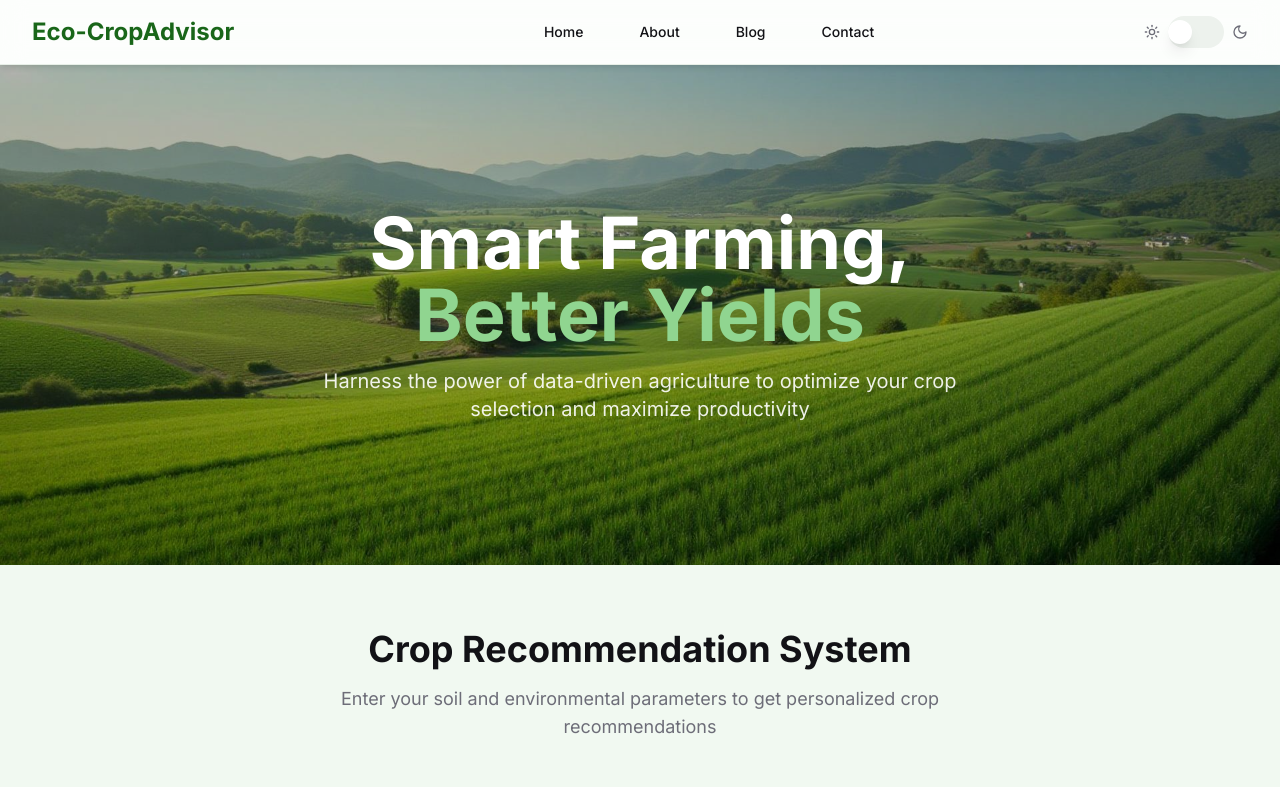
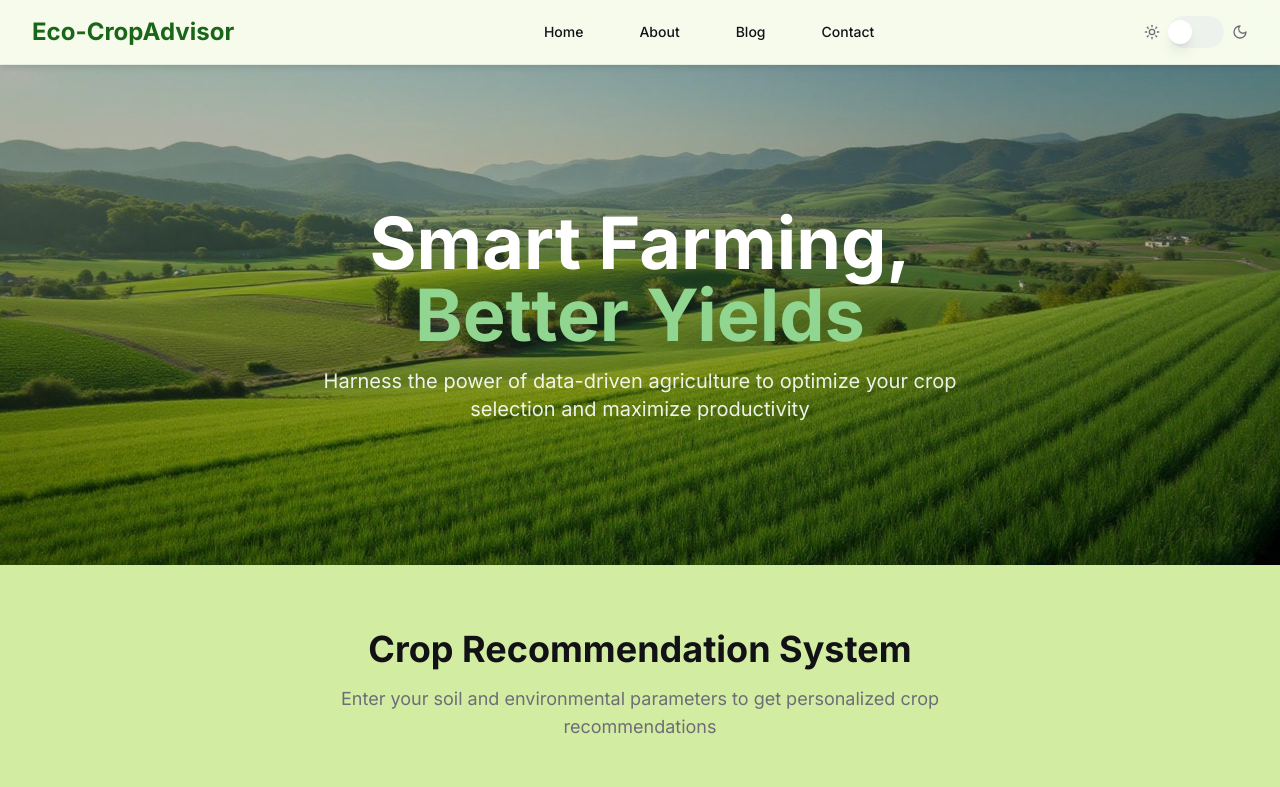
Before and after one commit to GeekyPundit/eco-growth-guide, a React (Vite) app: page / in a window 1280 px wide. Shown: the top 787 px of the page. Built offline with nearby package versions, Linux system fonts and the light colour scheme.

Commit message:
Fix page background color
Set the main page background color to #beeda1, ensuring that the header and footer colors remain unchanged.

```diff
--- a/src/index.css
+++ b/src/index.css
@@ -8,8 +8,8 @@ All colors MUST be HSL.
 
 @layer base {
   :root {
-    /* Main background - enhanced light green */
-    --page-background: 120 40% 96%;
+    /* Main background - #beeda1 */
+    --page-background: 81 66% 78%;
 
     /* Core colors - improved contrast */
     --background: 0 0% 100%;
@@ -73,8 +73,8 @@ All colors MUST be HSL.
   }
 
   .dark {
-    /* Dark page background - deep forest */
-    --page-background: 120 25% 6%;
+    /* Dark page background - darker version of #beeda1 */
+    --page-background: 81 45% 25%;
 
     /* Enhanced dark theme colors */
     --background: 120 20% 8%;
```
